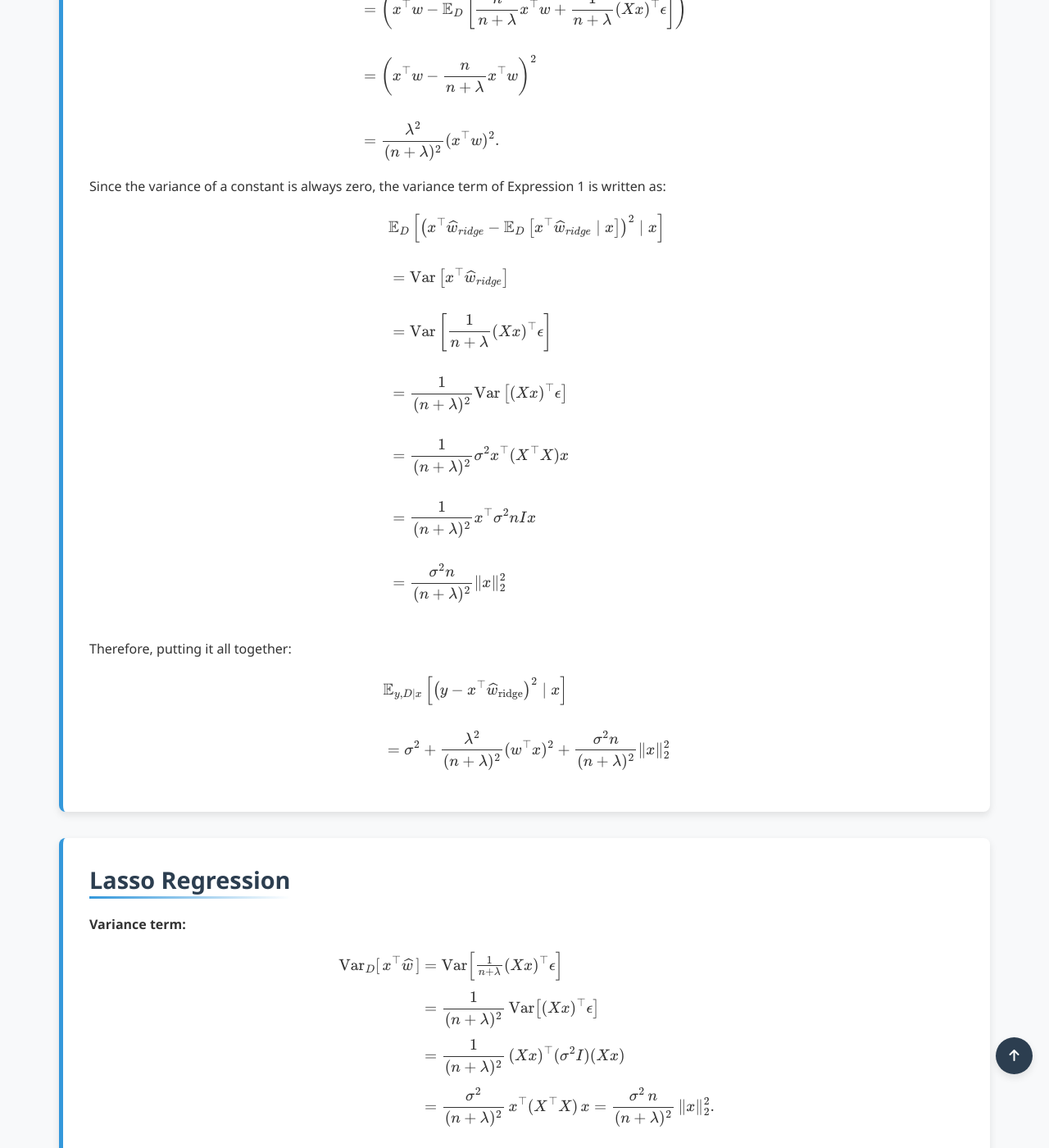
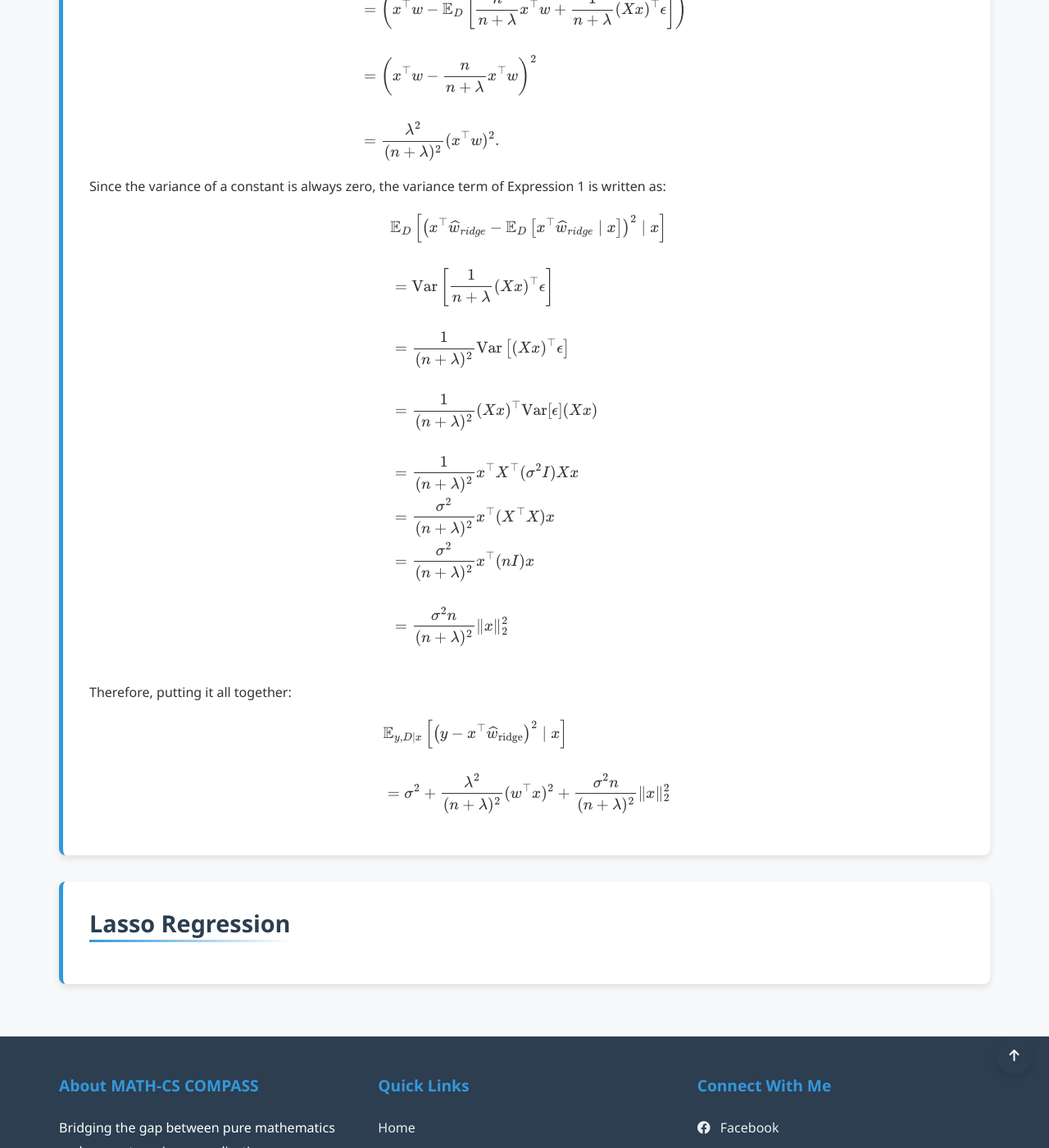
Before and after one commit to Yusukey01/yusukey01.github.io, a Jekyll site: the page built from Mathematics/Machine_learning/regression.html, in a window 1280 px wide and 1400 px high, scrolled down 6998 px. Shown: the whole window at 82% size. Built offline with Jekyll 4.4.1, drawn with Linux system fonts in a browser that asks for light colours.

Commit message:
bias-variance tradeoff

```diff
--- a/Mathematics/Machine_learning/regression.html
+++ b/Mathematics/Machine_learning/regression.html
@@ -209,11 +209,12 @@ uses_python: false
                     \[
                     \begin{align*}
                     &\mathbb{E}_D \left[ \left( x^\top \widehat{w}_{ridge} - \mathbb{E}_D \left[  x^\top \widehat{w}_{ridge} \mid x\right] \right)^2 \mid x \right] \\\\
-                    &= \text{Var}\left[ x^\top \widehat{w}_{ridge}\right] \\\\
                     &= \text{Var}\left[ \frac{1}{n + \lambda} (Xx)^\top \epsilon \right] \\\\
                     &= \frac{1}{(n + \lambda)^2}\text{Var}\left[(Xx)^\top \epsilon \right] \\\\
-                    &= \frac{1}{(n + \lambda)^2} \sigma^2 x^\top (X^\top X) x \\\\
-                    &= \frac{1}{(n + \lambda)^2} x^\top \sigma^2 n I x \\\\
+                    &= \frac{1}{(n + \lambda)^2}(Xx)^\top \text{Var}[\epsilon] (Xx) \\\\
+                    &= \frac{1}{(n + \lambda)^2}  x^\top X^\top (\sigma^2 I) X x\\\
+                    &= \frac{\sigma^2}{(n + \lambda)^2}  x^\top (X^\top X) x\\\
+                    &= \frac{\sigma^2}{(n + \lambda)^2} x^\top (n I) x \\\\
                     &= \frac{\sigma^2 n}{(n + \lambda)^2} \| x \|_2^2 \\\\
                     \end{align*}
                     \]
@@ -231,18 +232,6 @@ uses_python: false
             <section id="LASSO" class="section-content">
                 <h2>Lasso Regression</h2>
 
-
-                <p><strong>Variance term:</strong></p>
-                \[
-                \begin{aligned}
-                    \mathrm{Var}_{D}[\,x^\top\widehat w\,]
-                    &= \mathrm{Var}\Bigl[\tfrac{1}{n+\lambda}(Xx)^\top\epsilon\Bigr]\\[4pt]
-                    &= \frac{1}{(n+\lambda)^2}\,\mathrm{Var}\bigl[(Xx)^\top\epsilon\bigr]\\[4pt]
-                    &= \frac{1}{(n+\lambda)^2}\,(Xx)^\top(\sigma^2I)(Xx)\\[4pt]
-                    &= \frac{\sigma^2}{(n+\lambda)^2}\,x^\top(X^\top X)\,x
-                    = \frac{\sigma^2\,n}{(n+\lambda)^2}\,\|x\|_2^2.
-                \end{aligned}
-                \]
             </section>
 
 
```
